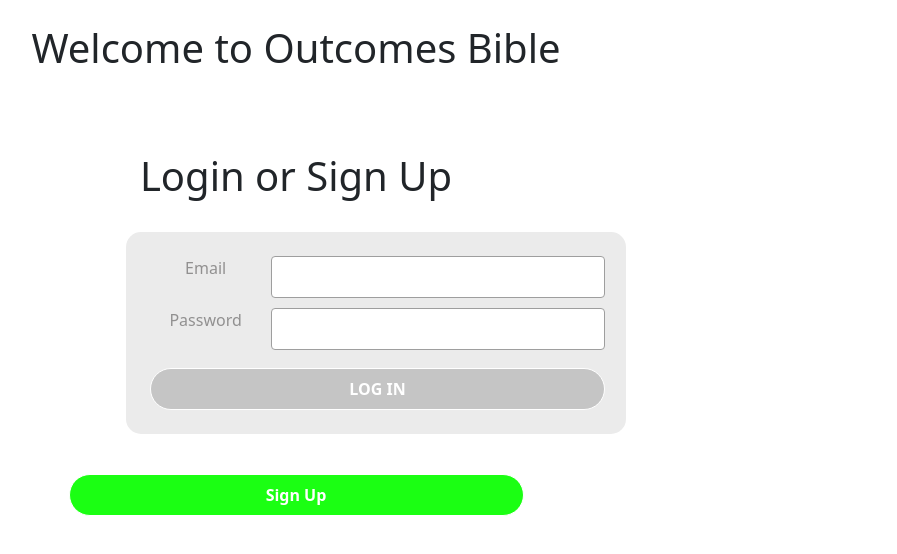
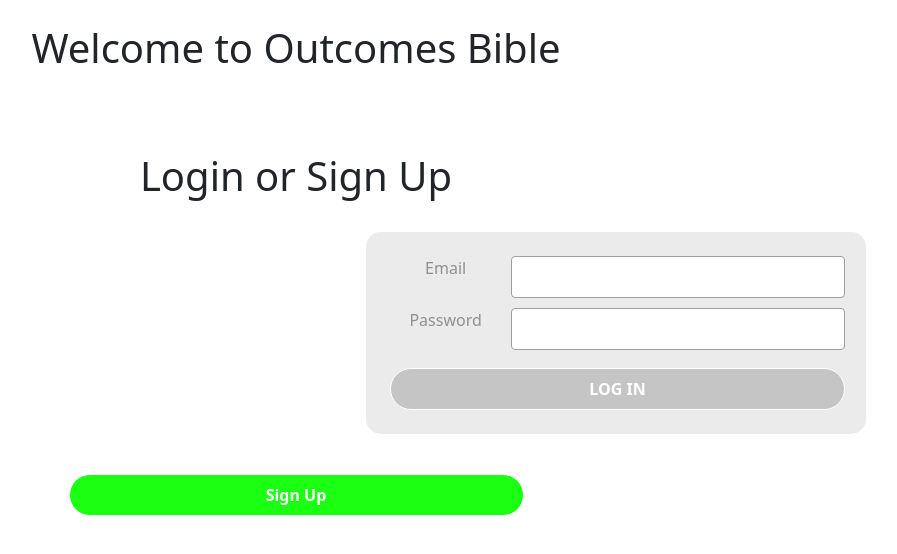
Before and after one commit to CasualFrost/outcomes-bible, a React (Create React App) app: page /resources/1 in a window 1280 px wide. Shown: the top 554 px of the page, without its empty margins (344-1241 px from the left). Built offline with nearby package versions, Linux system fonts and the light colour scheme.

Commit message:
styling part 2

```diff
--- a/public/index.html
+++ b/public/index.html
@@ -24,7 +24,7 @@
       work correctly both with client-side routing and a non-root public URL.
       Learn how to configure a non-root public URL by running `npm run build`.
     -->
-    <title>SEI CAFE</title>
+    <title>Outcomes Bible</title>
   </head>
   <body>
     <noscript>You need to enable JavaScript to run this app.</noscript>
--- a/src/components/Footer/Footer.jsx
+++ b/src/components/Footer/Footer.jsx
@@ -3,7 +3,7 @@ import "./Footer.css"
 export default function Footer() {
     return (
         <footer id="footer">
-            <h3 class="spaceten fontstyle right">Cocktail Planner</h3>
+            <h3 class="spaceten fontstyle right">Outcomes Bible</h3>
             <p class="fontstyle left">Terms of Service</p>
             <p class="fontstyle left">Contact Us</p>
         </footer>
--- a/src/components/LoginForm/LoginForm.css
+++ b/src/components/LoginForm/LoginForm.css
@@ -1,7 +1,7 @@
 .mix {
     width: 500px;
     align-items: center;
-    margin: 0px 0px 0px 470px !important;
+    margin: 0px 0px 0px 710px !important;
 }
 
 .button {
--- a/src/components/NavBar/NavBar.jsx
+++ b/src/components/NavBar/NavBar.jsx
@@ -16,7 +16,7 @@ export default function NavBar(props) {
       <h2>Outcomes Bible</h2>
       </div>
       <ul className="app__navbar-linksmarginfix">
-        <li className="p__opensans"><Link className="app__navbar-links" to="/orders/new">Home</Link></li>
+        <li className="p__opensans"><Link className="app__navbar-links" to="/">Home</Link></li>
         <li className="p__opensans"><Link  className="app__navbar-links" to="/resources">Resources</Link></li>
         <li className="p__opensans padding"><Link  className="app__navbar-links" to="/lists">My Lists</Link></li>
       </ul>
```
